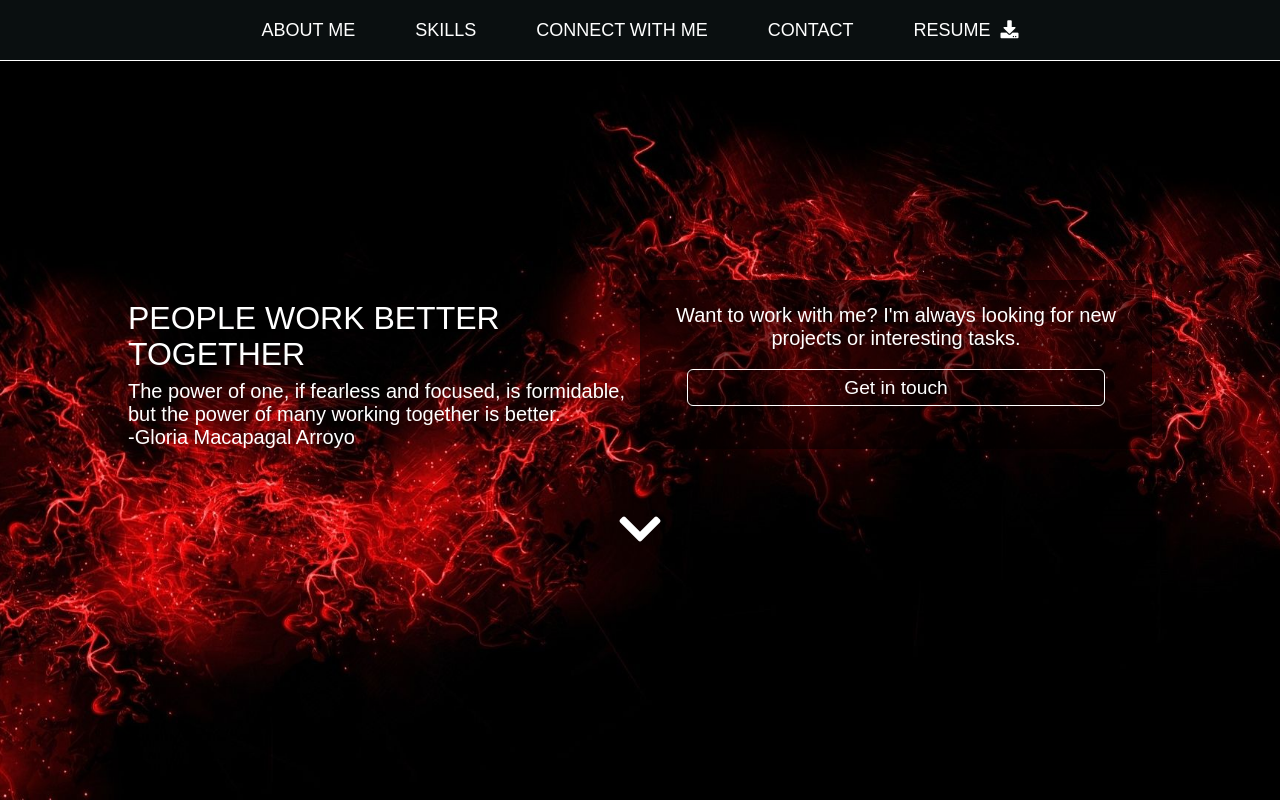
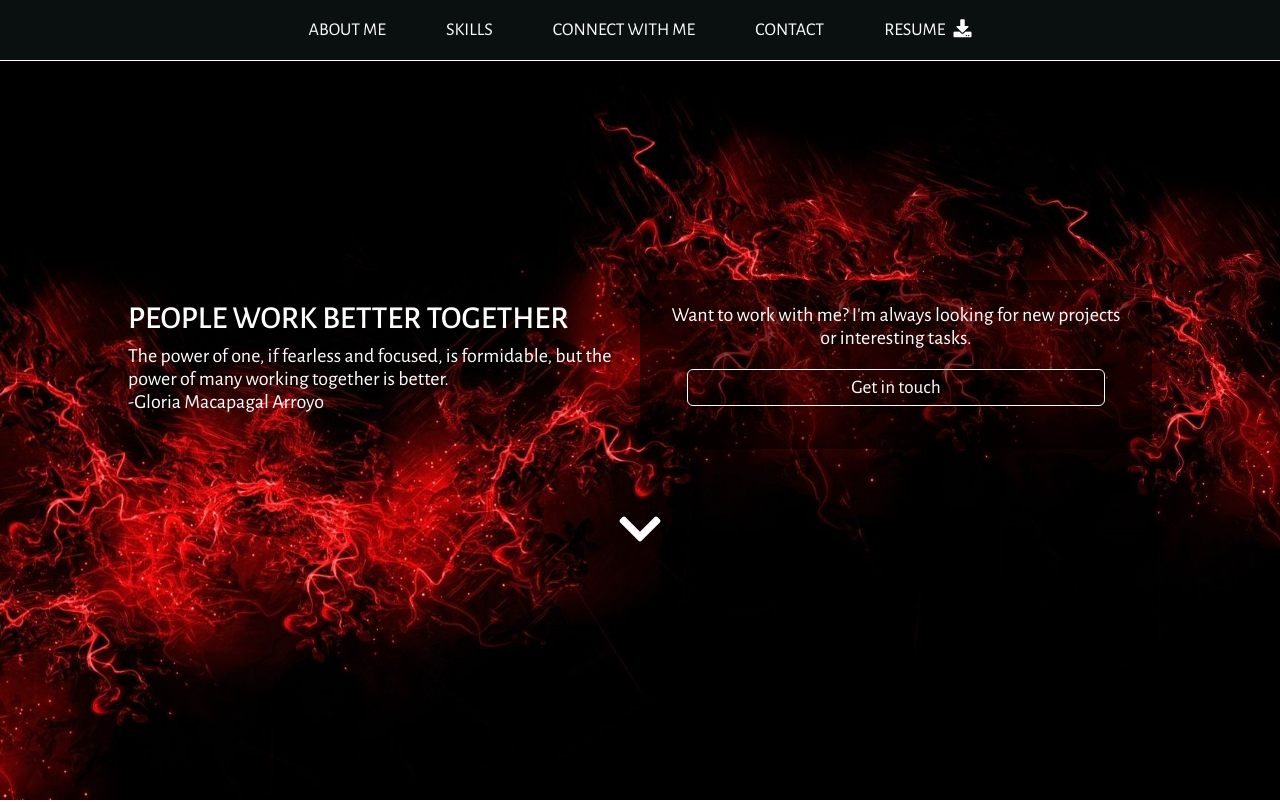
Before and after one commit to Jeka98/rsschool-2019Q1-cv, a plain HTML site: page index.html in a window 1280 px wide. Shown: the top 802 px of the page. Drawn offline with nearby package versions, Linux system fonts and the light colour scheme.

Commit message:
feat: add alegreya sans font

```diff
--- a/assets/css/style.css
+++ b/assets/css/style.css
@@ -1,4 +1,5 @@
 @import url('https://fonts.googleapis.com/css?family=Lato:300,400,700');
+@import url('https://fonts.googleapis.com/css?family=Alegreya+Sans:300,400,500,700');
 
 * {
   box-sizing: border-box;
```
